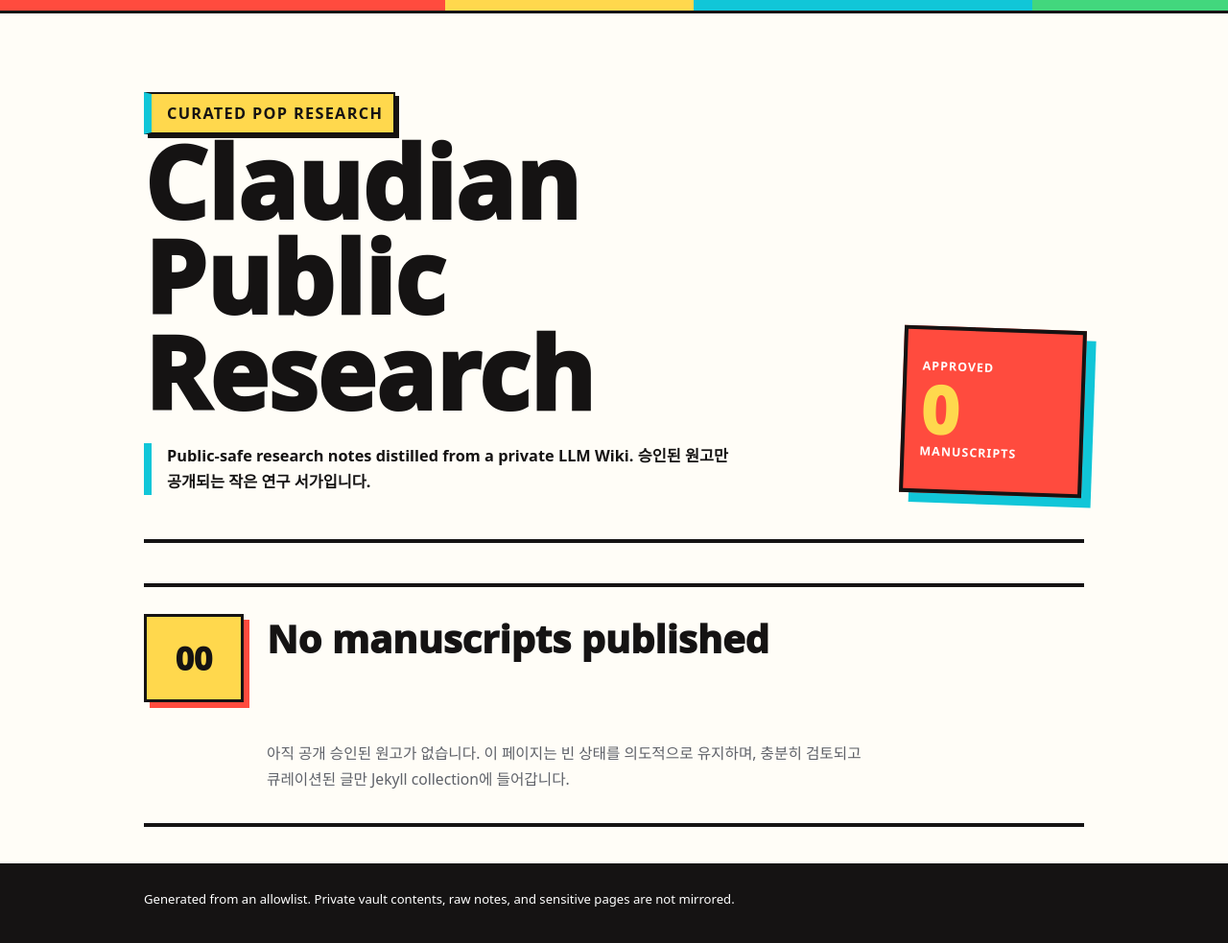
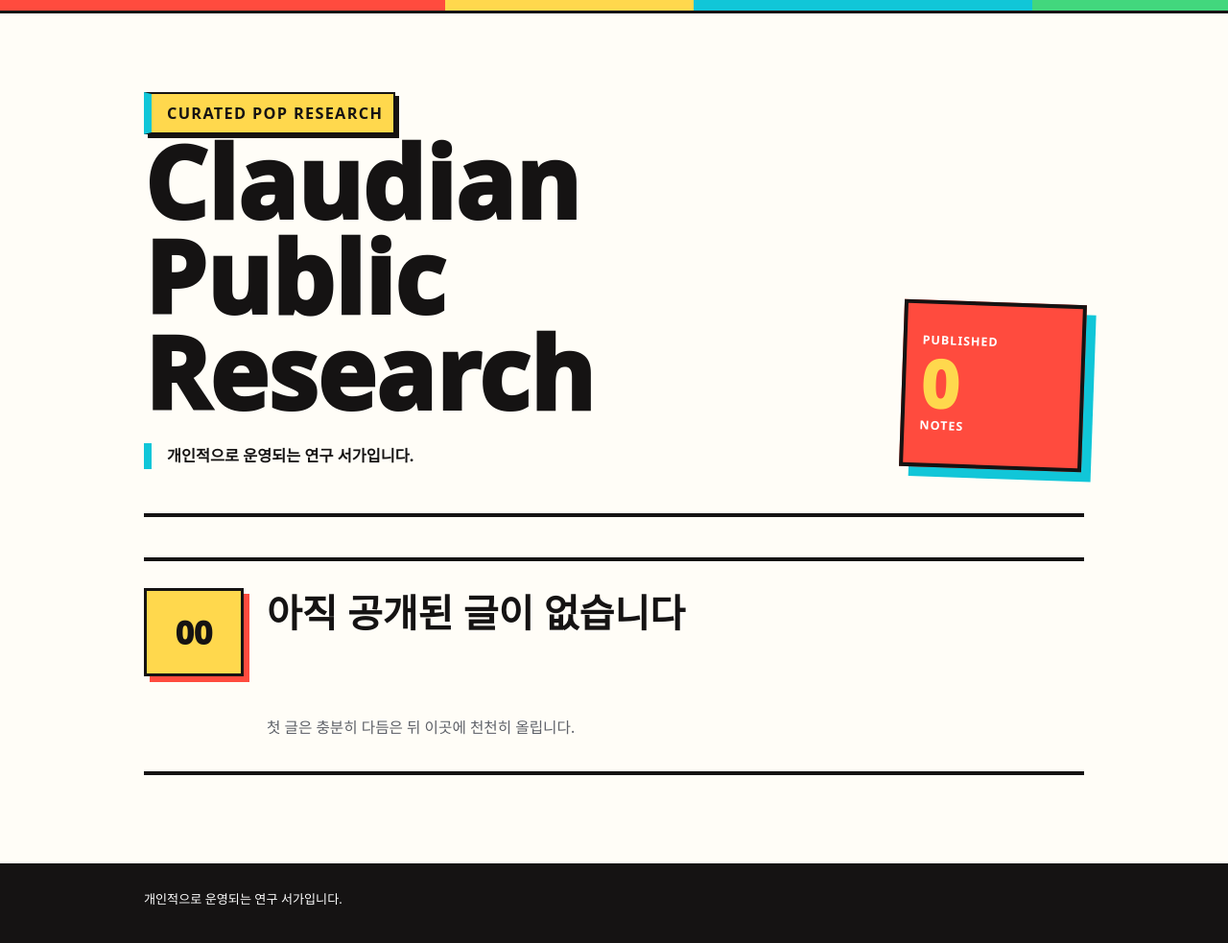
Before and after one commit to JihoAppa/claudian-public, a Jekyll site: the page built from index.md, in a window 1280 px wide. Shown: the whole page at 96% size. Built offline with Jekyll 4.4.1, drawn with Linux system fonts in a browser that asks for light colours.

Commit message:
Refine public site copy

```diff
--- a/_config.yml
+++ b/_config.yml
@@ -1,5 +1,5 @@
 title: "Claudian Public Research"
-description: "Public-safe research notes distilled from a private LLM Wiki."
+description: "개인적으로 운영되는 연구 서가입니다."
 author: "JihoAppa"
 url: "https://research.millionqubits.com"
 baseurl: ""
--- a/_layouts/default.html
+++ b/_layouts/default.html
@@ -12,7 +12,7 @@
     {{ content }}
   </div>
   <footer>
-    Generated from an allowlist. Private vault contents, raw notes, and sensitive pages are not mirrored.
+    개인적으로 운영되는 연구 서가입니다.
   </footer>
 </body>
 </html>
--- a/index.md
+++ b/index.md
@@ -7,20 +7,20 @@ title: "Claudian Public Research"
   <div>
     <p class="folio-kicker">Curated pop research</p>
     <h1>{{ site.title }}</h1>
-    <p>{{ site.description }} 승인된 원고만 공개되는 작은 연구 서가입니다.</p>
+    <p>{{ site.description }}</p>
   </div>
-  <div class="pop-mark" aria-label="Approved manuscripts count">
-    <span>approved</span>
+  <div class="pop-mark" aria-label="Published research count">
+    <span>published</span>
     <strong>{{ site.research.size }}</strong>
-    <span>manuscripts</span>
+    <span>notes</span>
   </div>
 </header>
 
 <main>
 {% if site.research.size == 0 %}
   <section class="empty-state">
-    <h2>No manuscripts published</h2>
-    <p>아직 공개 승인된 원고가 없습니다. 이 페이지는 빈 상태를 의도적으로 유지하며, 충분히 검토되고 큐레이션된 글만 Jekyll collection에 들어갑니다.</p>
+    <h2>아직 공개된 글이 없습니다</h2>
+    <p>첫 글은 충분히 다듬은 뒤 이곳에 천천히 올립니다.</p>
   </section>
 {% else %}
 {% assign sections = site.research | group_by: "section" %}
```
Also changed, not shown: README.md.
